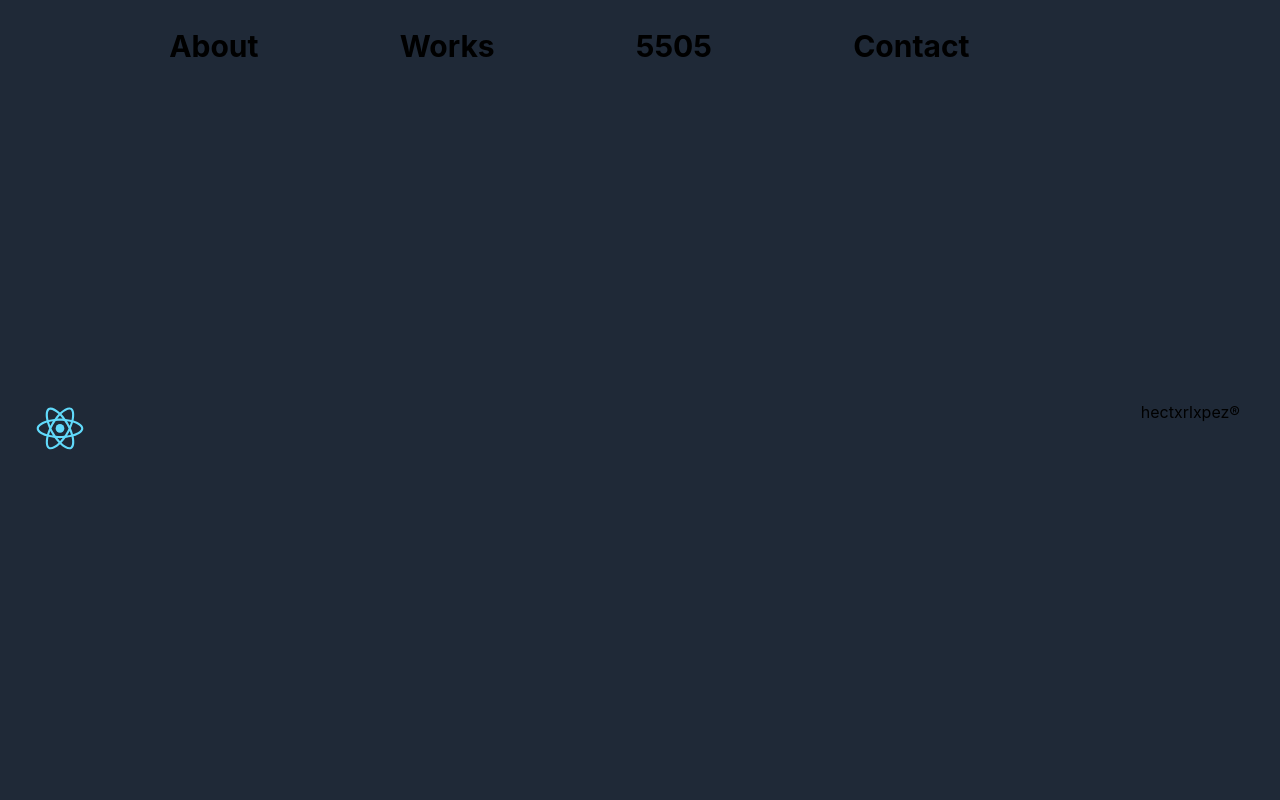
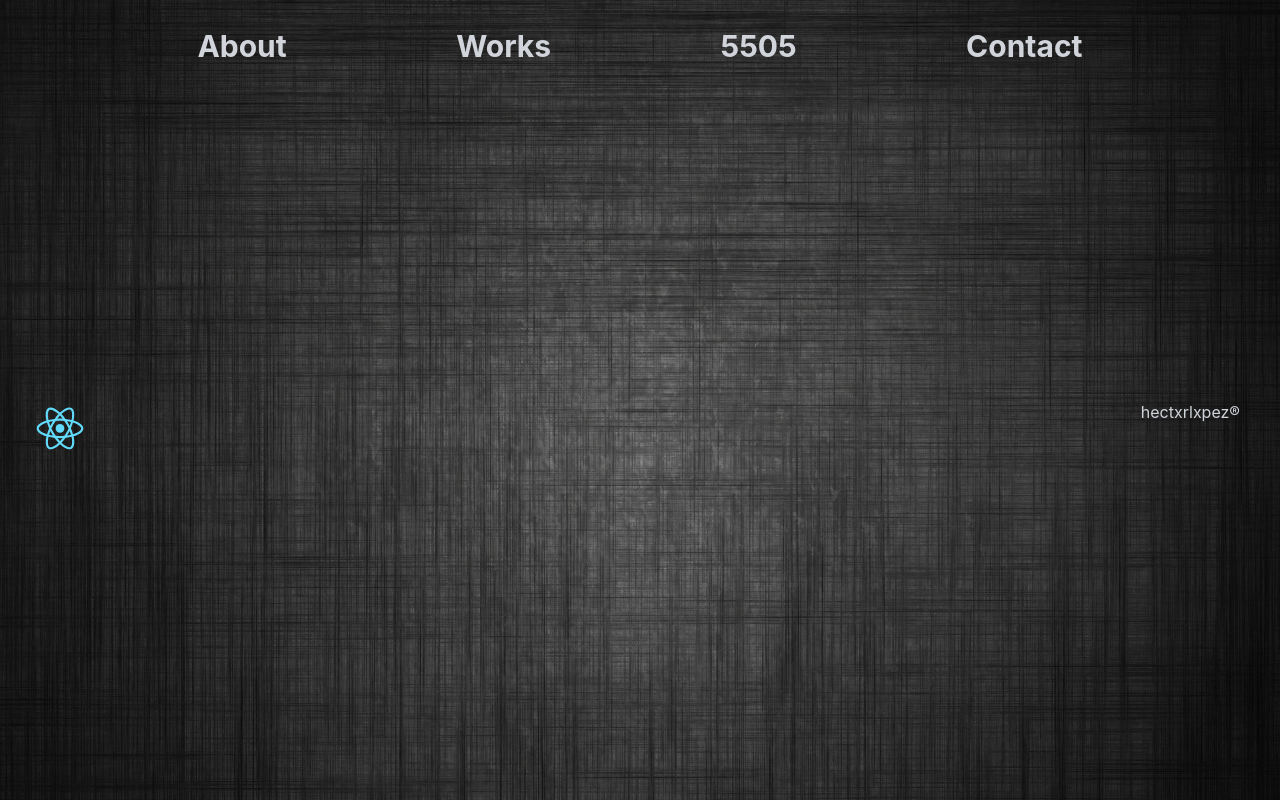
Before and after one commit to gitradonz/hectorlopez-portfolio, a React (Create React App) app: page / in a window 1280 px wide. Built offline with nearby package versions, Linux system fonts and the light colour scheme.

Commit message:
Placeholder image + fixed navbar size

```diff
--- a/src/App.js
+++ b/src/App.js
@@ -1,28 +1,42 @@
 import logo from "./logo.svg";
 import { BrowserRouter as Router, Routes, Route, Link } from "react-router-dom";
+import placeholder from "../src/Images/placeholder.jpg";
 
 function App() {
   return (
     <Router>
       <div className="absolute h-screen w-screen flex justify-evenly p-7 bg-transparent">
-        <Link to="/about" className="text-3xl font-bold text-center">
+        <Link
+          to="/about"
+          className="text-3xl font-bold text-center text-gray-300"
+        >
           About
         </Link>
-        <Link to="/work" className="text-3xl font-bold text-center h-10">
+        <Link
+          to="/work"
+          className="text-3xl font-bold text-center h-10 text-gray-300"
+        >
           Works
         </Link>
-        <Link to="/5505" className="text-3xl font-bold text-center h-10">
+        <Link
+          to="/5505"
+          className="text-3xl font-bold text-center h-10 text-gray-300"
+        >
           5505
         </Link>
-        <Link to="/contact" className="text-3xl font-bold text-center h-10">
+        <Link
+          to="/contact"
+          className="text-3xl font-bold text-center h-10 text-gray-300"
+        >
           Contact
         </Link>
-        <Link to="/" className="text-3xl font-bold text-center h-10">
-          <img className="absolute top-1/2 left-5 w-20" src={logo} alt="logo" />
-        </Link>
-        <div className="absolute top-1/2 right-10 ">{"hectxrlxpez®"}</div>
       </div>
-
+      <Link to="/" className="text-3xl font-bold text-center h-10">
+        <img className="absolute top-1/2 left-5 w-20" src={logo} alt="logo" />
+      </Link>
+      <div className="absolute top-1/2 right-10 text-gray-300">
+        {"hectxrlxpez®"}
+      </div>
       <Routes>
         <Route path="/" element={<Home />} />
         <Route path="/about" element={<About />} />
@@ -55,5 +69,7 @@ function Contact() {
 }
 
 function Home() {
-  return <div className="h-screen bg-gray-800" />;
+  return (
+    <img className="h-screen w-screen" src={placeholder} alt="placeholder" />
+  );
 }
```
Also changed, not shown: src/Images/placeholder.jpg (added).
